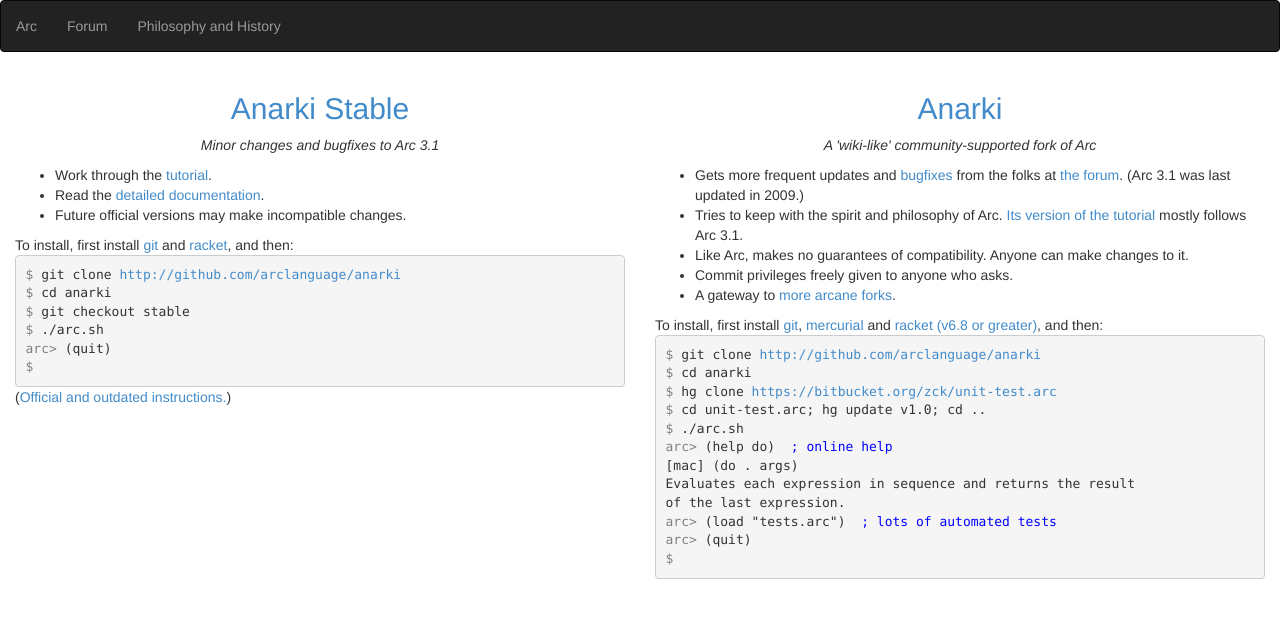
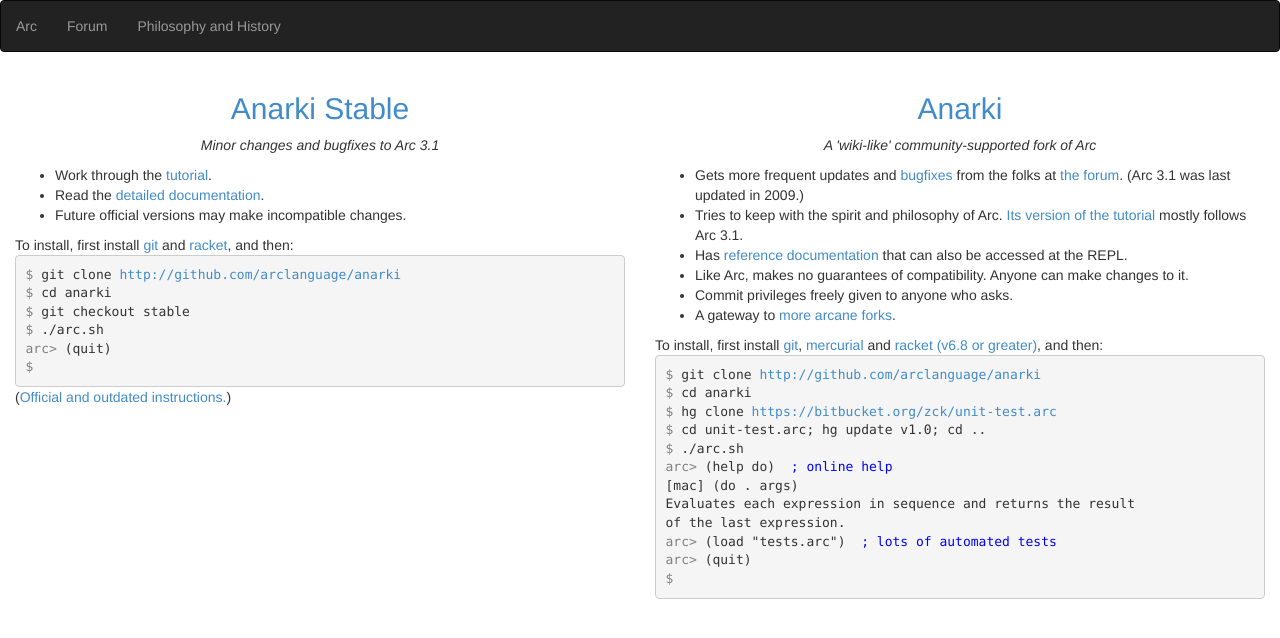
Before and after one commit to arclanguage/arclanguage.github.io, a Jekyll site: the page built from index.md, in a window 1280 px wide. Shown: the top 638 px of the page. Built offline with Jekyll 4.4.1, drawn with Linux system fonts in a browser that asks for light colours.

Commit message:
Add a link to the Anarki `master` branch's HTML help page.

```diff
--- a/index.md
+++ b/index.md
@@ -37,6 +37,7 @@
       from the folks at <a href='http://arclanguage.org/forum'>the forum</a>.
       (Arc 3.1 was last updated in 2009.)</li>
       <li>Tries to keep with the spirit and philosophy of Arc. <a href='tut-anarki.html'>Its version of the tutorial</a> mostly follows Arc 3.1.</li>
+      <li>Has <a href='anarki/help/'>reference documentation</a> that can also be accessed at the REPL.</li>
       <li>Like Arc, makes no guarantees of compatibility. Anyone can make changes to it.</li>
       <li>Commit privileges freely given to anyone who asks.</li>
       <li>A gateway to <a href='https://sites.google.com/site/arclanguagewiki'>more arcane forks</a>.</li>
```
